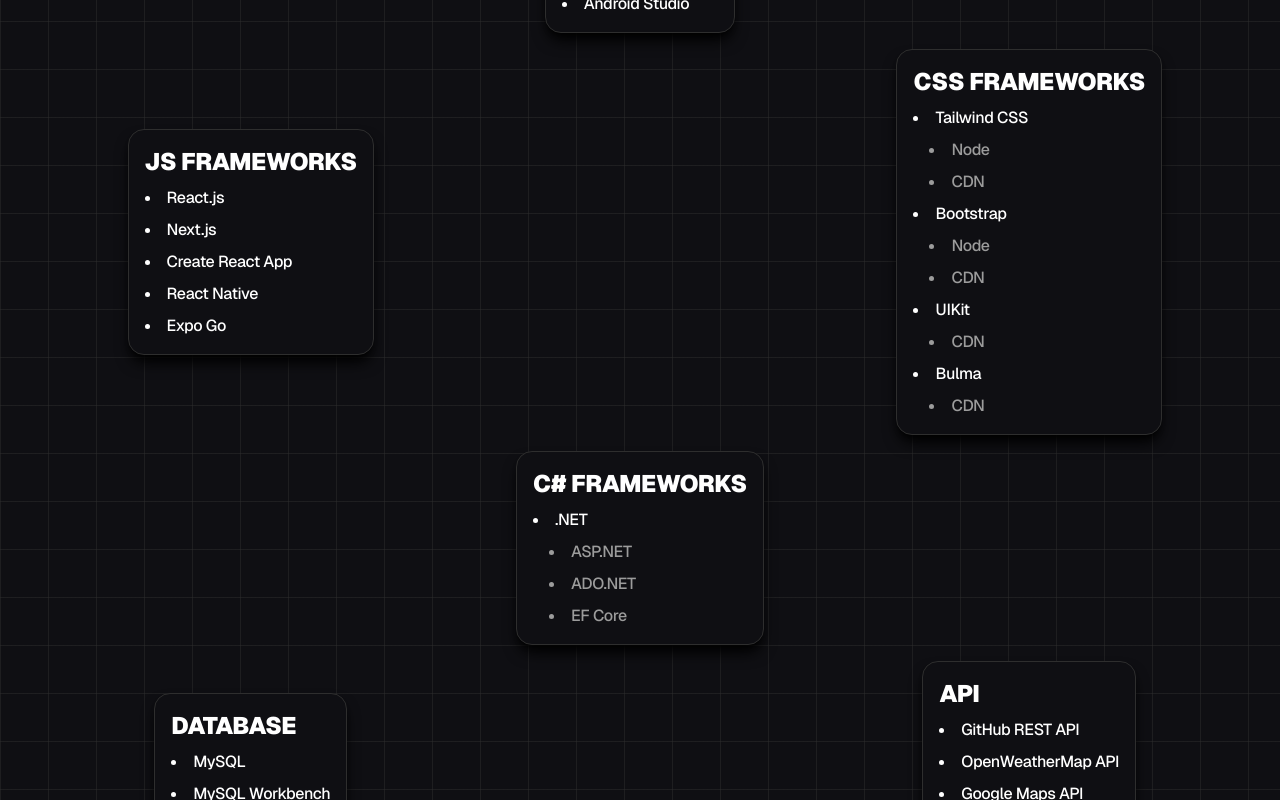
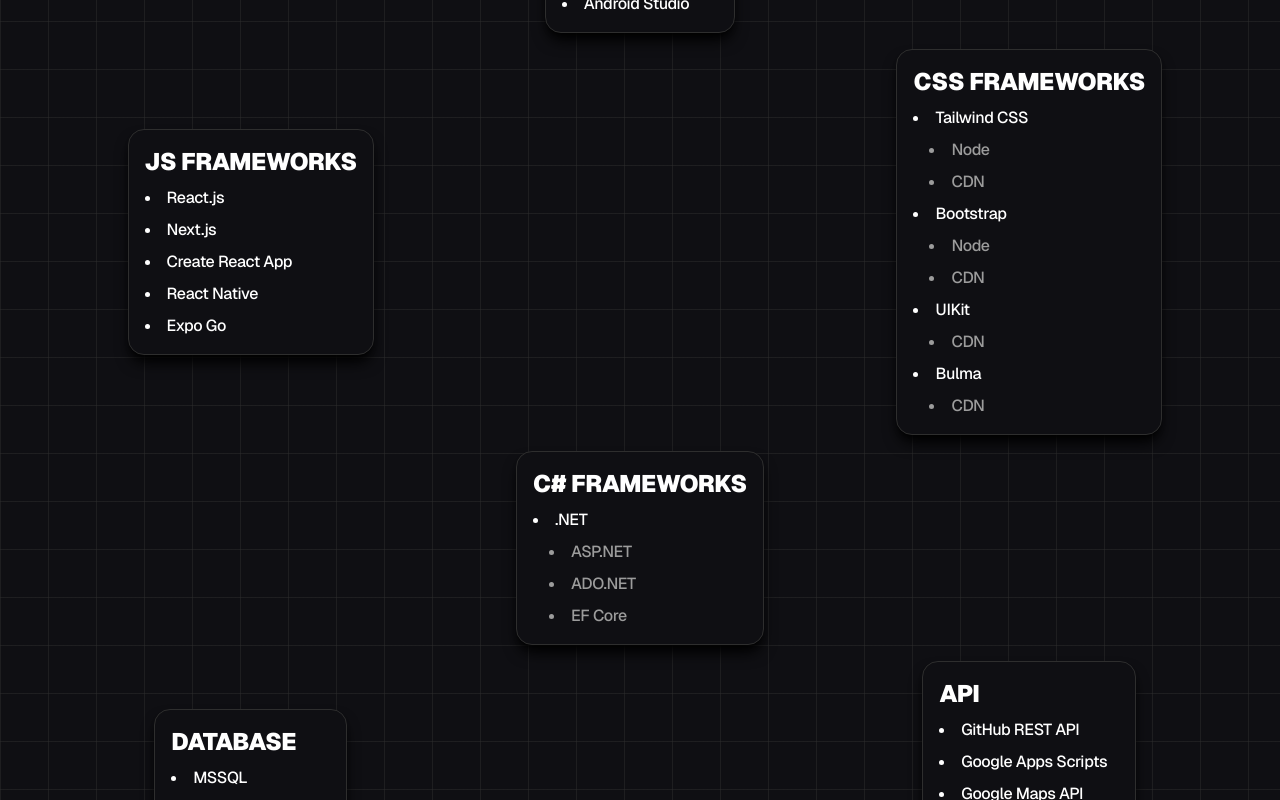
Before and after one commit to tnguyenwin/tnguyenwin.github.io, a Next.js app: page /skills in a window 1280 px wide. Shown: the part 2000-2800 px from the top of the page. Built offline with nearby package versions, Linux system fonts and the light colour scheme.

Commit message:
Portfolio + Skills Update

```diff
--- a/app/skills/page.jsx
+++ b/app/skills/page.jsx
@@ -54,11 +54,11 @@
         },
         {
             category: 'DATABASE',
-            items: 'MySQL--MySQL Workbench--MSSQL--SSMS'
+            items: 'MSSQL--SSMS--MySQL--MySQL Workbench'
         },
         {
             category: 'API',
-            items: 'GitHub REST API--OpenWeatherMap API--Google Maps API--Postman--Swagger UI--Fiddler'
+            items: 'GitHub REST API--Google Apps Scripts--Google Maps API--OpenWeatherMap API--Postman--Swagger UI--Fiddler'
         },
         {
             category: 'CYBERSECURITY',
@@ -74,7 +74,7 @@
         },
         {
             category: 'PACKAGE MANAGERS',
-            items: 'NPM--Yarn--NuGet--PIP'
+            items: 'NPM--Yarn--PIP--NuGet'
         },
         {
             category: 'PROJECT MANAGEMENT',
--- a/package.json
+++ b/package.json
@@ -11,6 +11,7 @@
         "wrangler-deploy": "wrangler pages deploy"
     },
     "dependencies": {
+        "-": "^0.0.1",
         "@react-three/drei": "^10.3.0",
         "@react-three/fiber": "^9.1.2",
         "next": "15.3.3",
@@ -27,6 +28,6 @@
         "prettier-plugin-tailwindcss": "^0.6.12",
         "serve": "^14.2.4",
         "tailwindcss": "^4",
-        "wrangler": "4.77.0"
+        "wrangler": "^4.80.0"
     }
 }
```
Also changed, not shown: public/pages/portfolio/pb.jpg, 1 other file (tests, documents, lock files or other folders).
